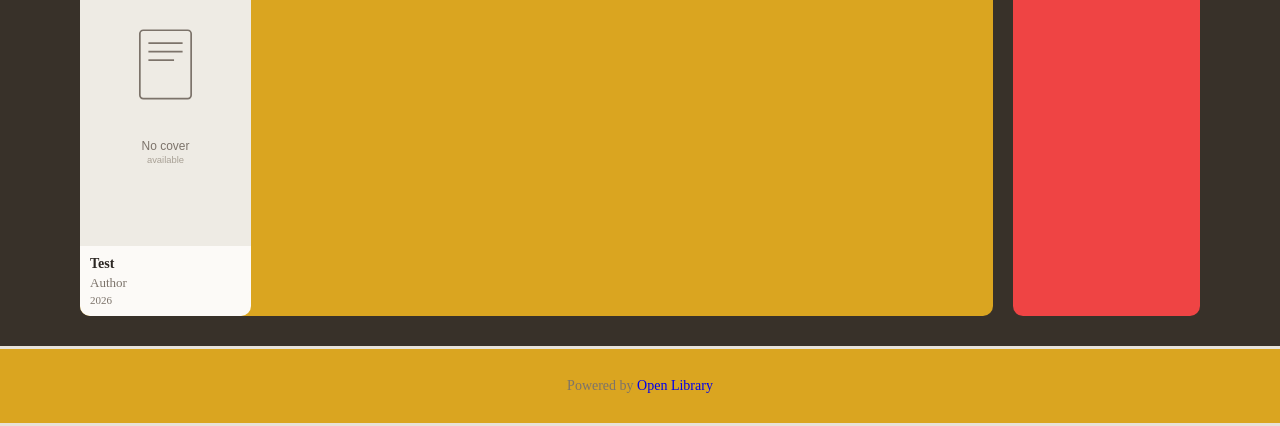
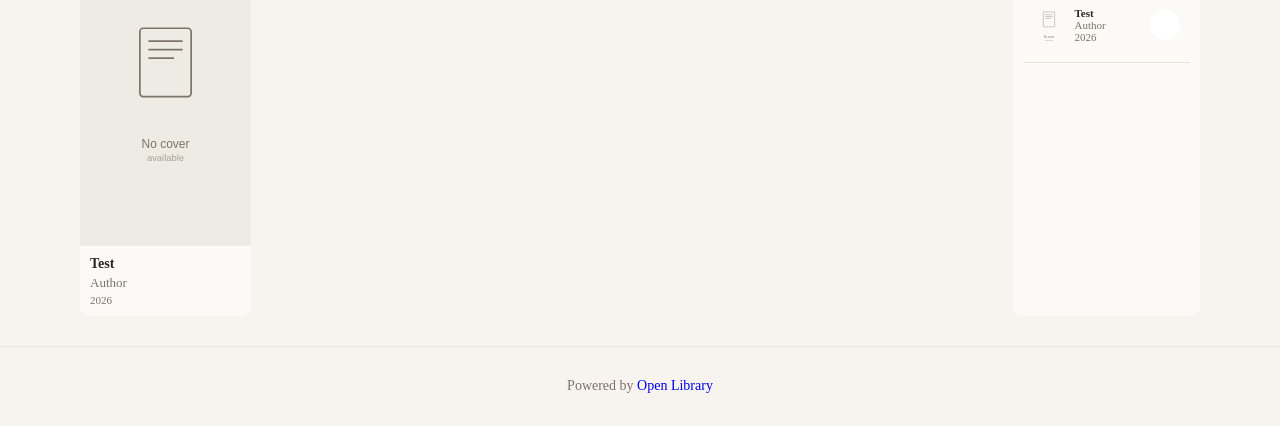
Before and after one commit to carrotist-coder/BooksCatalogue, a website built with webpack: page index.html in a window 1280 px wide. Shown: the part 374-800 px from the top of the page. Built offline with nearby package versions, Linux system fonts and the light colour scheme.

Commit message:
feat: favorite card; fix: colors

```diff
--- a/index.html
+++ b/index.html
@@ -63,7 +63,24 @@
                         <p class="favorites__count">3 books saved</p>
                     </div>
                 </div>
-                <div class="favorites__list" id="favorites-list"></div>
+                <div class="favorites__list" id="favorites-list">
+                    <div class="favorites-item">
+                        <div class="favorites-item__info">
+<!--                        <img class="favorites-item__image" src="assets/9.avif" alt="Book cover">-->
+                            <img class="favorites-item__image" src="assets/no-cover.svg" alt="Book cover">
+                            <div class="favorites-item__text-info">
+                                <p class="favorites-item__title">Test</p>
+                                <p class="favorites-item__author">Author</p>
+                                <p class="favorites-item__year">2026</p>
+                            </div>
+                        </div>
+                        <div class="favorites-item__fav-wrapper">
+                            <svg class="favorites-item__fav-btn">
+                                <use href="assets/heart.svg"></use>
+                            </svg>
+                        </div>
+                    </div>
+                </div>
             </aside>
         </section>
     </main>
--- a/src/style.css
+++ b/src/style.css
@@ -3,7 +3,6 @@
 :root {
     --white: #ffffff;
     --green: #27694d;
-    --green-light: #cfded8;  /*not sure yet*/
     --yellow: #daa520;
     --red: #ef4444;
     --brown: #383129;
@@ -53,11 +52,8 @@ a {
 
 .header, .footer {
     min-height: 80px;
-    /*other color for development*/
-    background-color: var(--yellow);
-    border-top: solid var(--border);
-    border-bottom: solid var(--border);
-    /*not sure for border yet*/
+    background-color: var(--background);
+    box-shadow: inset 0 -1px 0 0 var(--border);
 }
 
 .main {
@@ -70,6 +66,7 @@ a {
     display: flex;
     justify-content: center;
     align-items: center;
+    box-shadow: inset 0 1px 0 0 var(--border);
 }
 
 .header__content {
@@ -99,8 +96,7 @@ a {
 }
 
 .search-section {
-    /*other color for development*/
-    background-color: var(--red);
+    background-color: var(--background);
     display: flex;
     flex-direction: column;
     align-items: center;
@@ -155,14 +151,12 @@ a {
     justify-content: space-around;
     flex: 1;
     gap: 20px;
-    /*other color for development*/
-    background-color: var(--brown);
+    background-color: var(--background);
     padding: 30px 80px;
 }
 
 .results {
-    /*other color for development*/
-    background-color: var(--yellow);
+    background-color: var(--background);
     flex: 1;
     border-radius: 10px;
     display: grid;
@@ -237,10 +231,9 @@ a {
 }
 
 .favorites {
-    /*other color for development*/
-    background-color: var(--red);
+    background-color: var(--card);
     min-width: calc(100% / 6);
-    border-color: var(--shadow);
+    border-color: var(--border);
     border-radius: 10px;
 }
 
@@ -249,15 +242,14 @@ a {
     padding: 10px;
     align-items: center;
     gap: 10px;
-    border-bottom: var(--border) solid;
-    /*not sure for border yet*/
+    box-shadow: inset 0 -1px 0 0 var(--border);
 }
 
 .favorites__logo-wrapper {
     width: 30px;
     height: 30px;
     border-radius: 30%;
-    background-color: var(--green-light);
+    background-color: var(--favorite);
     display: flex;
     justify-content: center;
     align-items: center;
@@ -280,3 +272,68 @@ a {
 .favorites__title {
     font-size: 16px;
 }
+
+.favorites-item {
+    background-color: var(--card);
+    display: flex;
+    align-items: center;
+    justify-content: space-between;
+    padding: 10px;
+    position: relative;
+}
+
+.favorites-item::after {
+    content: '';
+    position: absolute;
+    bottom: 0;
+    left: 10px;
+    right: 10px;
+    height: 1px;
+    background-color: var(--border);
+}
+
+.favorites-item__info {
+    display: flex;
+}
+
+.favorites-item__image {
+    min-height: 100%;
+    max-width: 50px;
+    border-radius: 10px;
+    object-fit: cover;
+    margin: 0 10px;
+}
+
+.favorites-item__text-info {
+    padding: 10px 0;
+    display: flex;
+    flex-direction: column;
+}
+
+.favorites-item__title {
+    color: var(--title);
+    font-weight: bold;
+}
+
+.favorites-item__title, .favorites-item__author, .favorites-item__year {
+    font-size: 11px;
+}
+
+.favorites-item__fav-wrapper {
+    width: 30px;
+    height: 30px;
+    border-radius: 100%;
+    background-color: var(--white);
+    display: flex;
+    justify-content: center;
+    align-items: center;
+    right: 0;
+    margin: 10px;
+}
+
+.favorites-item__fav-btn {
+    transform: translate(11%, 11%);
+    width: 20px;
+    height: 20px;
+    color: var(--red);
+}
```
